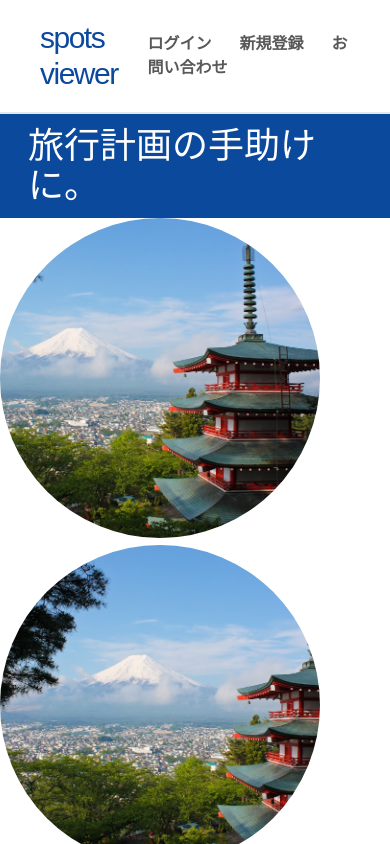
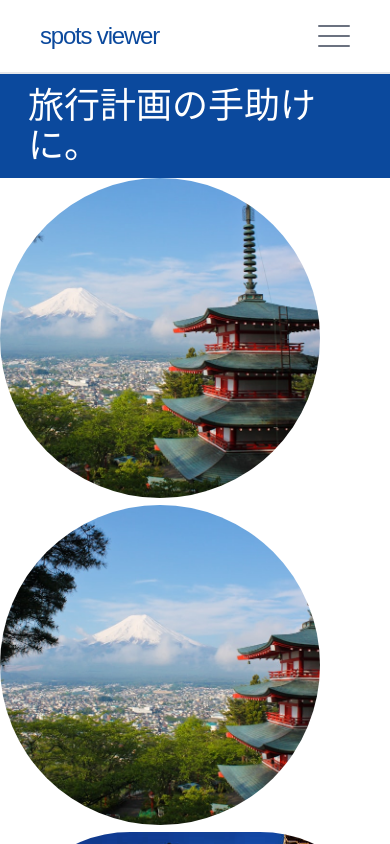
Before and after one commit to go5010/portfolio, a Next.js app in the folder my-app/: page / in a window 390 px wide. Shown: the top 844 px of the page. Built offline with nearby package versions, Linux system fonts and the light colour scheme.

Commit message:
20240618

```diff
--- a/my-app/src/app/Header.tsx
+++ b/my-app/src/app/Header.tsx
@@ -1,10 +1,12 @@
 "use client";
 // client componentにしてしまって大丈夫か？すべてclientレンダリングにならないか？
 
-import { useLoginUser } from "@/hooks/useLoginUser";
+import React from "react";
 import Link from "next/link";
 import { usePathname } from "next/navigation";
-import React from "react";
+
+import { useLoginUser } from "@/hooks/useLoginUser";
+import Hamburger from "@/components/organism/Hamburger";
 
 const Header = () => {
   const { user } = useLoginUser();
@@ -13,17 +15,18 @@ const Header = () => {
     <header className="py-5 px-10 border-b-2 ">
       <div className="max-w-screen-lg flex justify-between items-center mx-auto">
         <div>
-          <h1 className="text-3xl font-logo text-theme-blue tracking-tighter">
+          <h1 className="text-2xl md:text-3xl font-logo text-theme-blue tracking-tighter">
             <Link href="/">spots viewer</Link>
           </h1>
         </div>
-        <div className="font-semibold">
+        <Hamburger />
+        <div className="font-semibold hidden md:block">
           {user === null ? (
             <nav>
               <Link
                 href="/login"
                 className={
-                  pathname === "/login" ? "border-b-4 border-gray-600 pb-2" : ""
+                  pathname === "/login" ? "border-b-4 border-gray-500 pb-2" : ""
                 }
               >
                 ログイン
@@ -32,7 +35,7 @@ const Header = () => {
                 href="/createaccount"
                 className={
                   pathname === "/createaccount"
-                    ? "border-b-4 border-gray-600 pb-2 ml-7"
+                    ? "border-b-4 border-gray-500 pb-2 ml-7"
                     : "ml-7"
                 }
               >
@@ -42,7 +45,7 @@ const Header = () => {
                 href="/inquiry"
                 className={
                   pathname === "/inquiry"
-                    ? "border-b-4 border-gray-600 pb-2 ml-7"
+                    ? "border-b-4 border-gray-500 pb-2 ml-7"
                     : "ml-7"
                 }
               >
@@ -56,7 +59,7 @@ const Header = () => {
                 href="/setaccount"
                 className={
                   pathname === "/setaccount"
-                    ? "border-b-4 border-gray-600 pb-2 ml-7"
+                    ? "border-b-4 border-gray-500 pb-2 ml-7"
                     : "ml-7"
                 }
               >
@@ -66,7 +69,7 @@ const Header = () => {
                 href="/inquiry"
                 className={
                   pathname === "/inquiry"
-                    ? "border-b-4 border-gray-600 pb-2 ml-7"
+                    ? "border-b-4 border-gray-500 pb-2 ml-7"
                     : "ml-7"
                 }
               >
--- a/my-app/src/app/page.tsx
+++ b/my-app/src/app/page.tsx
@@ -1,3 +1,4 @@
+import Hamburger from "@/components/organism/Hamburger";
 import Image from "next/image";
 import Link from "next/link";
 
@@ -44,8 +45,8 @@ export default function Home() {
           <div className="text-center font-extrabold text-3xl pb-16">
             spots viewerの機能
           </div>
-          <div className="flex justify-around">
-            <div className="text-center">
+          <div className="lg:flex justify-around">
+            <div className="text-center mb-14 lg:mb-0">
               <Image
                 src="/search_screenshot.png"
                 alt=""
@@ -71,7 +72,7 @@ export default function Home() {
         </div>
       </div>
 
-      <div className="max-w-screen-lg mx-auto py-48">
+      <div className="max-w-screen-lg mx-auto lg:py-48 py-32">
         <div className="text-center font-extrabold text-3xl mb-8">
           さっそく使ってみよう！
         </div>
--- /dev/null
+++ b/my-app/src/components/organism/Hamburger.tsx
@@ -0,0 +1,110 @@
+import React, { useState } from "react";
+
+import { useLoginUser } from "@/hooks/useLoginUser";
+import Link from "next/link";
+import { usePathname } from "next/navigation";
+
+const Hamburger = () => {
+  const { user } = useLoginUser();
+  const pathname = usePathname();
+  const [openMenu, setOpenMenu] = useState(false);
+  const handleMenuOpen = () => {
+    setOpenMenu(!openMenu);
+  };
+  return (
+    <>
+      <button onClick={handleMenuOpen} className="z-10 space-y-2 md:hidden">
+        <div
+          className={
+            openMenu
+              ? "w-8 h-0.5 bg-gray-500 rounded-full translate-y-1.5 rotate-45"
+              : "w-8 h-0.5 bg-gray-500 rounded-full"
+          }
+        />
+        <div
+          className={
+            openMenu ? "opacity-0" : "w-8 h-0.5 bg-gray-500 rounded-full"
+          }
+        />
+        <div
+          className={
+            openMenu
+              ? "w-8 h-0.5 bg-gray-500 rounded-full -translate-y-1 -rotate-45"
+              : "w-8 h-0.5 bg-gray-500 rounded-full"
+          }
+        />
+      </button>
+
+      <div
+        className={
+          openMenu
+            ? "fixed bg-slate-100 right-0 top-0 w-1/3 h-full pt-[72px] ease-in-out duration-300 md:hidden"
+            : "fixed right-[-100%] pt-[72px] md:hidden"
+        }
+      >
+        {user === null ? (
+          <nav className="flex flex-col text-center">
+            <Link
+              href="/login"
+              className={
+                pathname === "/login"
+                  ? "bg-gray-300 py-2"
+                  : "py-2 hover:bg-gray-300"
+              }
+            >
+              ログイン
+            </Link>
+            <Link
+              href="/createaccount"
+              className={
+                pathname === "/createaccount"
+                  ? "bg-gray-300 py-2"
+                  : "py-2 hover:bg-gray-300"
+              }
+            >
+              新規登録
+            </Link>
+            <Link
+              href="/inquiry"
+              className={
+                pathname === "/inquiry"
+                  ? "bg-gray-300 py-2"
+                  : "py-2 hover:bg-gray-300"
+              }
+            >
+              お問い合わせ
+            </Link>
+          </nav>
+        ) : (
+          <nav>
+            <Link href="/" className="py-2 hover:bg-gray-300">
+              ログアウト
+            </Link>
+            <Link
+              href="/setaccount"
+              className={
+                pathname === "/setaccount"
+                  ? "bg-gray-300 py-2"
+                  : "py-2 hover:bg-gray-300"
+              }
+            >
+              アカウント設定
+            </Link>
+            <Link
+              href="/inquiry"
+              className={
+                pathname === "/inquiry"
+                  ? "bg-gray-300 py-2"
+                  : "py-2 hover:bg-gray-300"
+              }
+            >
+              お問い合わせ
+            </Link>
+          </nav>
+        )}
+      </div>
+    </>
+  );
+};
+
+export default Hamburger;
```
